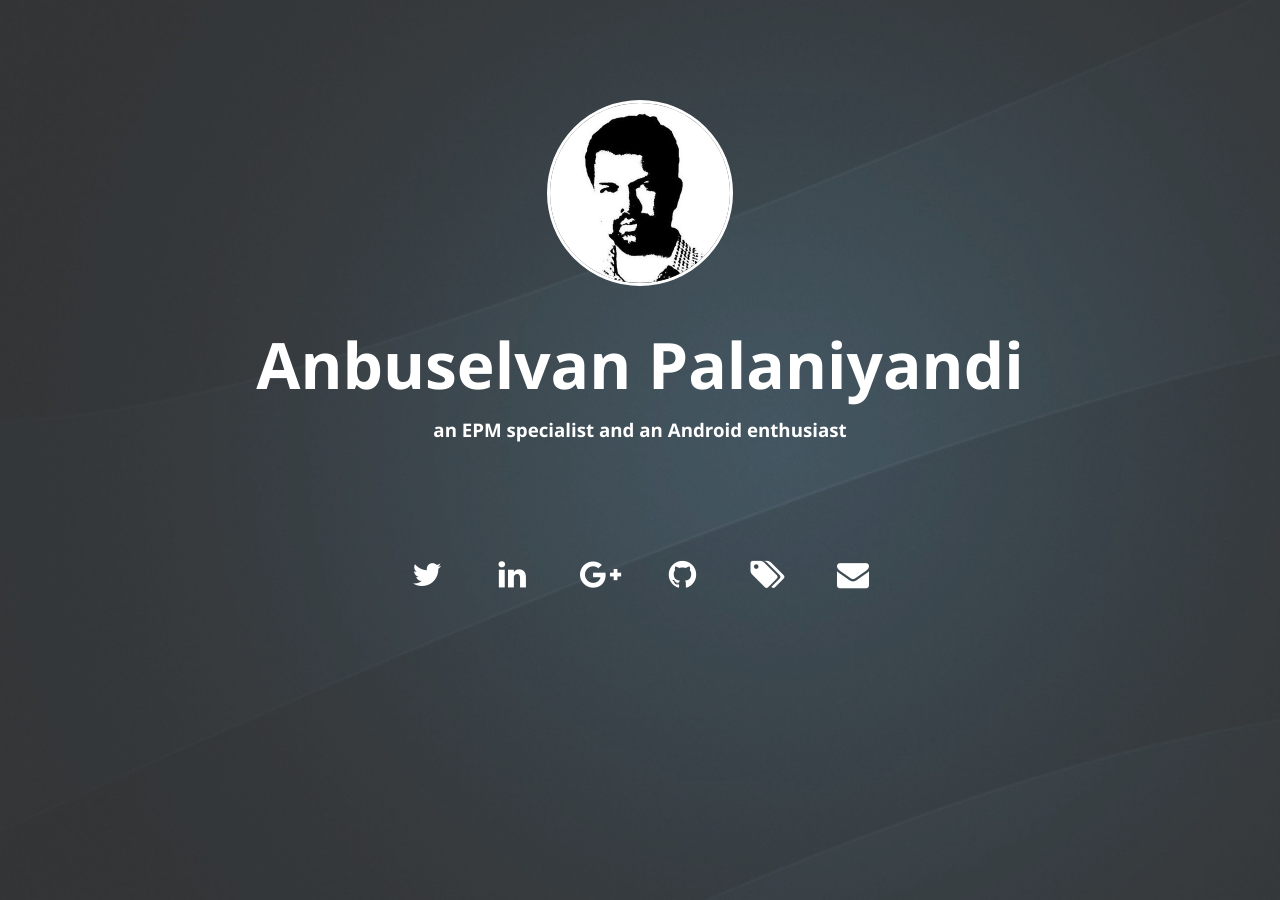
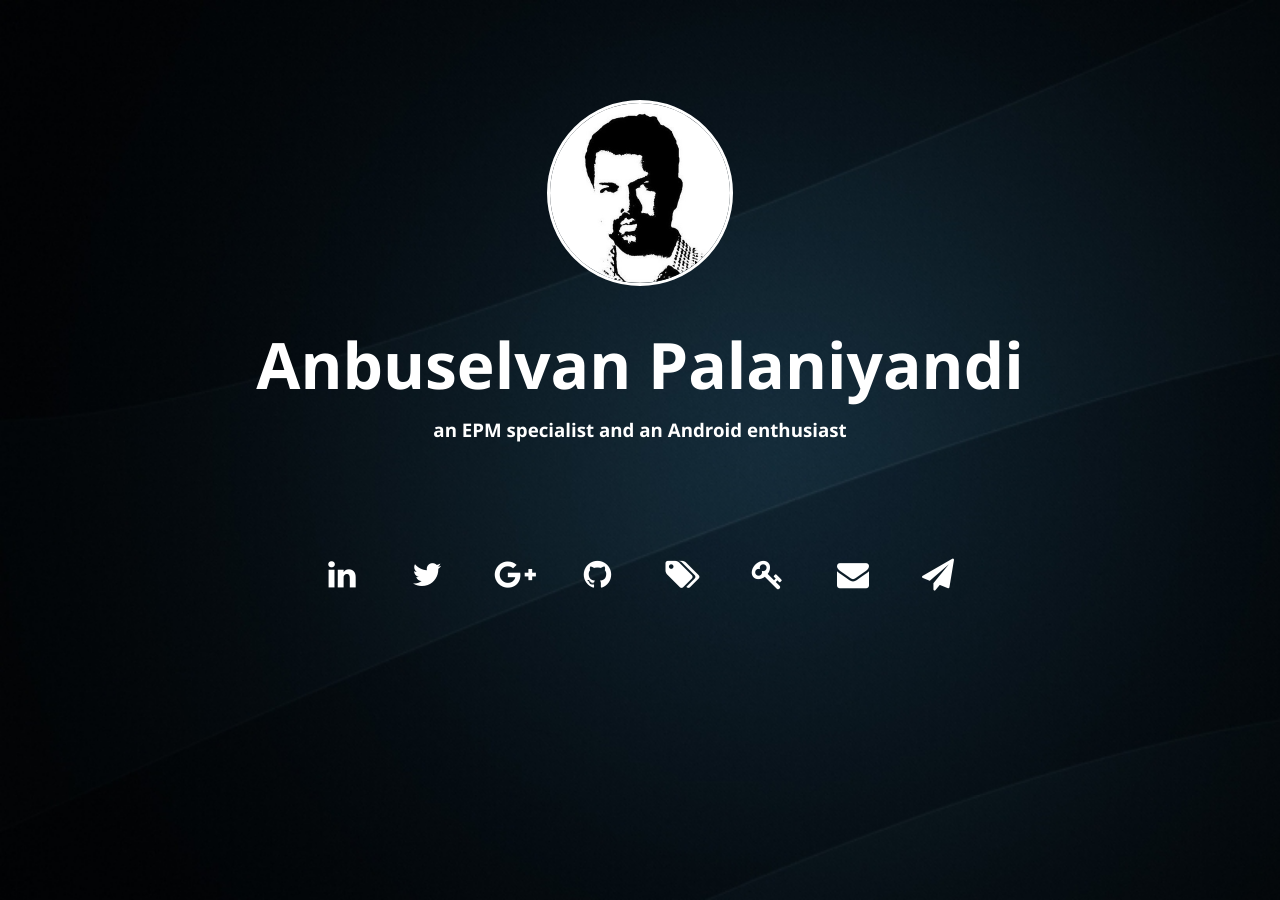
Before and after one commit to anbuchelva/anbuchelva.github.io, a Jekyll site: the page built from index.md, in a window 1280 px wide. Built offline with Jekyll 4.4.1, drawn with Linux system fonts in a browser that asks for light colours.

Commit message:
fix social networking links

```diff
--- a/_config.yml
+++ b/_config.yml
@@ -30,6 +30,8 @@ github: 'anbuchelva'
 #weibo: ''
 #vk: ''
 blog_url: 'https://blog.anbuchelva.in'
+keybase: 'anbuchelva'
+telegram: 'anbuchelva'
 email: 'email@anbuchelva.in'
 #messenger: ''
 
--- a/_includes/main.css
+++ b/_includes/main.css
@@ -18,7 +18,7 @@ body {
   display: block;
   position: fixed;
   z-index: -999;
-  opacity: 0.8;
+  opacity: 1;
 }
 #avatar {
     height: 180px;
--- a/_includes/social.html
+++ b/_includes/social.html
@@ -3,12 +3,12 @@
     <li><a class="fa fa-2x fa-facebook" href="https://facebook.com/{{ site.facebook }}"><span class="description">Facebook</span></a></li>
     {% endif %}
 
+    {% if site.linkedin %}
+    <li><a class="fa fa-2x fa-linkedin" href="https://linkedin.com/in/{{ site.linkedin }}"><span class="description">LinkedIn</span></a></li>
+    {% endif %}
+
     {% if site.twitter %}
     <li><a class="fa fa-2x fa-twitter" href="https://twitter.com/{{ site.twitter }}"><span class="description">Twitter</span></a></li>
-    {% endif %}
-
-    {% if site.linkedin %}
-    <li><a class="fa fa-2x fa-linkedin" href="https://linkedin.com/in/{{ site.linkedin }}"><span class="description">LinkedIn</span></a></li>
     {% endif %}
 
     {% if site.google_plus %}
```
